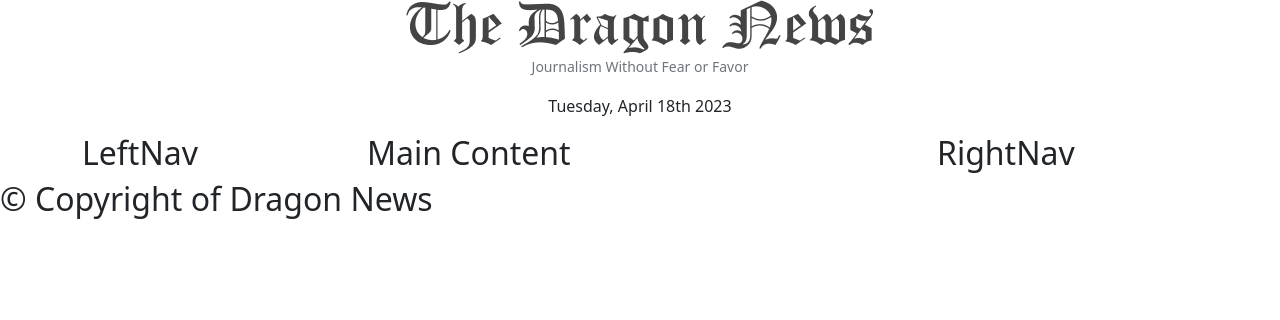
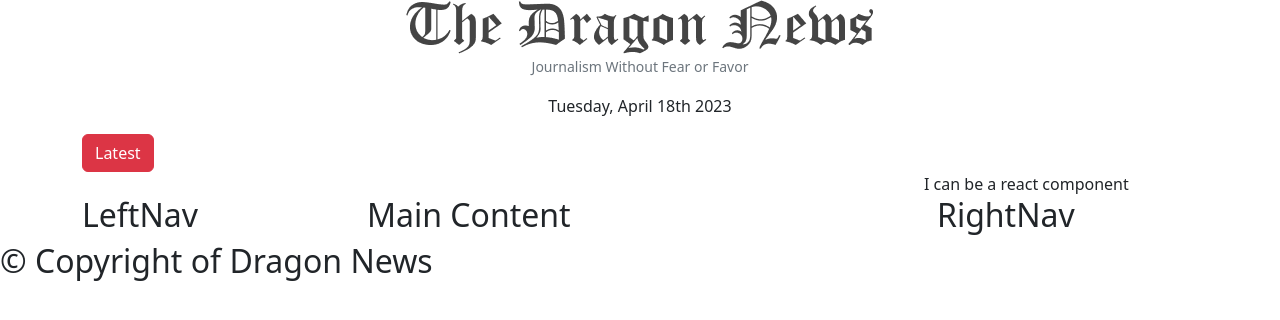
Before and after one commit to kmhbDOes/the-news-dragon-client, a React (Vite) app: page / in a window 1280 px wide. Shown: the top 320 px of the page. Built offline with nearby package versions, Linux system fonts and the light colour scheme.

Commit message:
Marquee added

```diff
--- a/package.json
+++ b/package.json
@@ -17,6 +17,7 @@
     "react": "^18.2.0",
     "react-bootstrap": "^2.7.4",
     "react-dom": "^18.2.0",
+    "react-fast-marquee": "^1.3.5",
     "react-router-dom": "^6.10.0",
     "sort-by": "^1.2.0"
   },
--- a/src/pages/Shared/Header/Header.jsx
+++ b/src/pages/Shared/Header/Header.jsx
@@ -1,9 +1,13 @@
 import React from "react";
 import logo from "../../../assets/logo.png";
 import moment from "moment";
+import { Button } from "react-bootstrap";
+import { Container } from "react-bootstrap";
+import Marquee from "react-fast-marquee";
 
 const Header = () => {
   return (
+    <Container>
       <div className="text-center">
         <img src={logo} alt="" />
         <p className="text-secondary">
@@ -11,6 +15,11 @@
         </p>
         <p>{moment().format("dddd, MMMM Do YYYY")}</p>
       </div>
+      <div>
+        <Button variant="danger">Latest</Button>
+        <Marquee>I can be a react component</Marquee>
+      </div>
+    </Container>
   );
 };
 
```
Also changed, not shown: 1 other file (tests, documents, lock files or other folders). Lines whose indentation alone changed are shown as unchanged.
